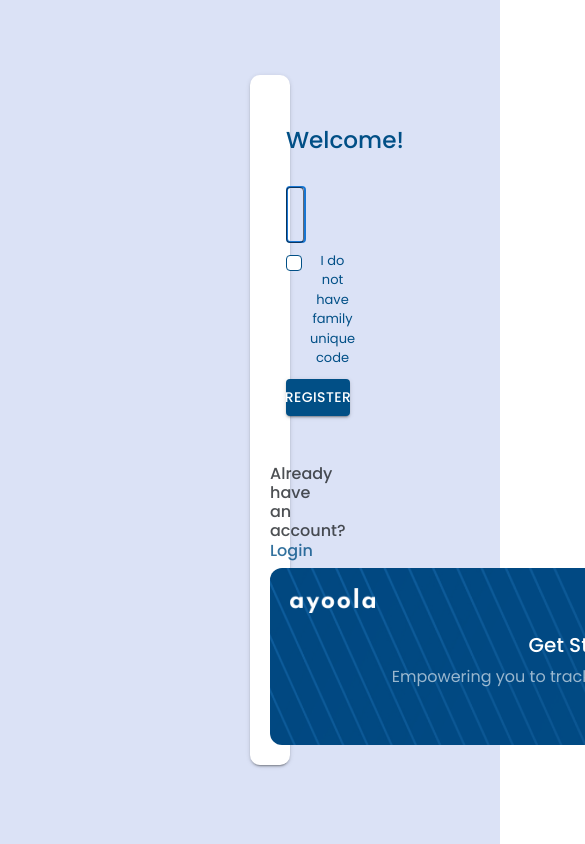
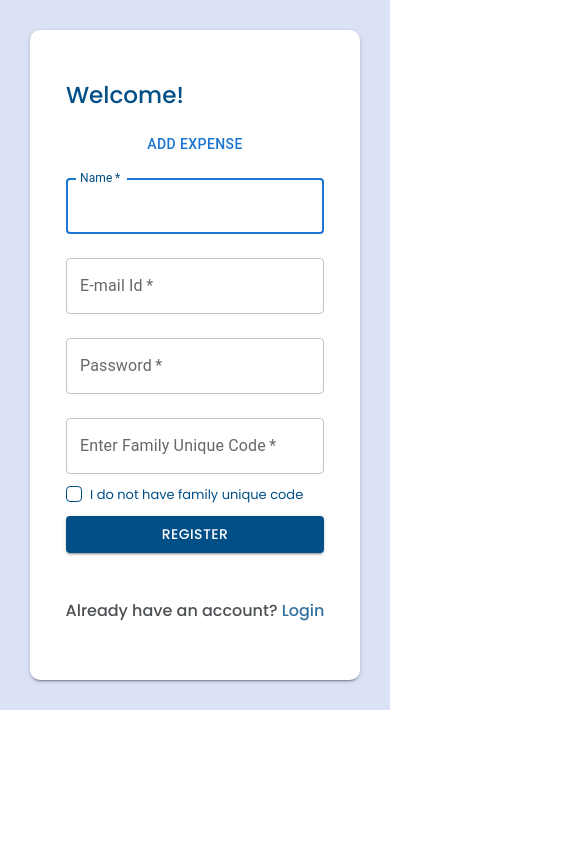
Before and after one commit to anumithasp/expense-tracker, a React (Create React App) app: page /signup in a window 390 px wide. Shown: the top 844 px of the page, 585 px wide, since content can reach past the window. Built offline with nearby package versions, Linux system fonts and the light colour scheme.

Commit message:
signup form validation

```diff
--- a/package.json
+++ b/package.json
@@ -11,6 +11,7 @@
     "@testing-library/jest-dom": "^5.17.0",
     "@testing-library/react": "^13.4.0",
     "@testing-library/user-event": "^13.5.0",
+    "axios": "^1.6.7",
     "bootstrap": "^5.3.3",
     "react": "^18.2.0",
     "react-bootstrap": "^2.10.1",
--- /dev/null
+++ b/src/components/AddExpenseModal/AddExpenseModal.jsx
@@ -0,0 +1,46 @@
+import React from 'react'
+import Box from '@mui/material/Box';
+import Button from '@mui/material/Button';
+import Typography from '@mui/material/Typography';
+import Modal from '@mui/material/Modal';
+
+const style = {
+  position: 'absolute',
+  top: '50%',
+  left: '50%',
+  transform: 'translate(-50%, -50%)',
+  width: 400,
+  bgcolor: 'background.paper',
+  border: '2px solid #000',
+  boxShadow: 24,
+  p: 4,
+};
+
+const AddExpenseModal = () => {
+    const [open, setOpen] = React.useState(false);
+    const handleOpen = () => setOpen(true);
+    const handleClose = () => setOpen(false);
+
+    return (
+      <div>
+        <Button onClick={handleOpen}>Add Expense</Button>
+        <Modal
+          open={open}
+          onClose={handleClose}
+          aria-labelledby="modal-modal-title"
+          aria-describedby="modal-modal-description"
+        >
+          <Box sx={style}>
+            <Typography id="modal-modal-title" variant="h6" component="h2">
+              Text in a modal
+            </Typography>
+            <Typography id="modal-modal-description" sx={{ mt: 2 }}>
+              Duis mollis, est non commodo luctus, nisi erat porttitor ligula.
+            </Typography>
+          </Box>
+        </Modal>
+      </div>
+    );
+}
+
+export default AddExpenseModal
--- /dev/null
+++ b/src/components/Dashboard/Dashboard.jsx
@@ -0,0 +1,12 @@
+import React from 'react'
+import LoginNav from '../LoginNav/LoginNav'
+
+const Dashboard = () => {
+  return (
+    <div>
+      <LoginNav />
+    </div>
+  )
+}
+
+export default Dashboard
--- /dev/null
+++ b/src/components/LoginNav/LoginNav.jsx
@@ -0,0 +1,12 @@
+import React from 'react';
+import AddExpenseModal from '../AddExpenseModal/AddExpenseModal';
+
+const LoginNav = () => {
+  return (
+    <div>
+      <AddExpenseModal />
+    </div>
+  )
+}
+
+export default LoginNav
--- a/src/components/SignUp/SignUp.css
+++ b/src/components/SignUp/SignUp.css
@@ -1,13 +1,20 @@
 .sign-up {
-    padding: 75px 250px;
+    padding: 30px 250px;
     background-color: #dbe2f6;
-    height: 100vh;
+    height: 100%;
     font-family: var(--exp-font-family);
+    display: flex;
+    justify-content: center;
+    align-items: center;
     .sign-up-wrapper {
+        height: 650px;
         padding: 20px;
         background-color: white;
         border-radius: 10px;
         box-shadow: 0px 3px 1px -2px rgba(0,0,0,0.2), 0px 2px 2px 0px rgba(0,0,0,0.14), 0px 1px 5px 0px rgba(0,0,0,0.12);
+        .wrapper-main {
+            height: 86vh;
+        }
         .checkbox {
             input {
                 border-color: var(--exp-primary-color);
@@ -17,8 +24,13 @@
                 color: var(--exp-primary-color);
             }
         }
-        .login{
-            h5{
+        .signup-button{
+            &:hover {
+                background-color: var(--exp-primary-color);
+            }
+        }
+        .login {
+            h5 {
                 opacity: 0.8;
                 font-size:medium;
             }
@@ -71,3 +83,27 @@
         }
     }
 }
+
+@media (max-width: 1024px) {
+    .sign-up-wrapper {
+        height: 600px;
+    }
+    .sign-up-img {
+        display: none !important;
+    }
+    .sign-up-input {
+        max-width: 100% !important;
+        flex-basis: 100% !important;
+    }
+}
+
+@media (max-width: 768px) {
+    .sign-up {
+        padding: 30px 100px;
+    }
+}
+@media (max-width: 426px) {
+    .sign-up {
+        padding: 30px 30px;
+    }
+}
--- a/src/components/SignUp/SignUp.jsx
+++ b/src/components/SignUp/SignUp.jsx
@@ -1,40 +1,150 @@
-import React, { useEffect, useState } from 'react';
+import React, { useState } from 'react';
 import './SignUp.css';
-import { Link } from 'react-router-dom';
-import { Box, Grid, Paper, TextField, Typography, Button, FormControlLabel } from '@mui/material';
+import { Box, Grid, TextField, Button, FormHelperText } from '@mui/material';
 import Form from 'react-bootstrap/Form'
-import { Copyright } from '@mui/icons-material';
+import { Copyright, ContentCopy } from '@mui/icons-material';
+import axios from 'axios';
+import Dashboard from '../Dashboard/Dashboard';
 
 const SignUp = () => {
-    const [name, setName] = useState('');
-    const [email, setEmail] = useState('');
-    const [password, setPassword] = useState('');
-    const [confirmPassword, setConfirmPassword] = useState('');
-    const [familyName, setFamilyName] = useState('');
-    const [agreeTerms, setAgreeTerms] = useState(false);
+    const [successMessage, setSuccessMessage] = useState("");
+    const [showCode, setShowCode] = useState(false);
+    const [isNameValid, setIsNameValid] = useState(true);
+    const [isEmailValid, setIsEmailValid] = useState(true);
+    const [isPasswordValid, setIsPasswordValid] = useState(true);
+    const [isUniqueCodeValid, setIsUniqueCodeValid] = useState(true);
+    const [isEmailFormatValid, setIsEmailFormatValid] = useState(true);
+    const [isPasswordLengthValid, setIsPasswordLengthValid] = useState(true);
+    const [isEmailExist, setIsEmailExist] = useState(false);
+
+    const[input, setInput] = new useState(
+      {
+        name: "",
+        email: "",
+        password: "",
+        uniqueCode: "",
+        checkedCode: false
+      }
+    )
+
+    const inputHandler= (event)=> {
+      setInput({...input,[event.target.name]:event.target.value});
+      if(event.target.name === "name") {
+        if(event.target.value === "") {
+          setIsNameValid(false);
+        } else {
+          setIsNameValid(true);
+        }
+      }
+      if(event.target.name === "email") {
+        if(event.target.value === "") {
+          setIsEmailValid(false);
+          setIsEmailFormatValid(false);
+        } else {
+          if(validateEmail(event.target.value)){
+            setIsEmailFormatValid(true);
+            axios.get("http://localhost:8080/emailExists?email=" + event.target.value).then(
+              (response) => {
+                if(response.data.code == "200") {
+                  setIsEmailExist(true);
+                  setIsEmailValid(false);
+                } else if (response.data.code == "404") {
+                  setIsEmailExist(false);
+                  setIsEmailValid(true);
+                } else {
+                  setIsEmailExist(false);
+                  setIsEmailValid(false);
+                }
+              }
+            );
+          } else {
+            setIsEmailValid(false);
+            setIsEmailFormatValid(false);
+          }
+        }
+      }
+      if(event.target.name === "password") {
+        if(event.target.value === "") {
+          setIsPasswordValid(false);
+        } else {
+          if((event.target.value.length) >= 8){
+            setIsPasswordValid(true);
+            setIsPasswordLengthValid(true);
+          } else {
+            setIsPasswordLengthValid(false);
+            setIsPasswordValid(false);
+          }
+        }
+      }
+      if(event.target.name === "uniqueCode") {
+        if(event.target.value === "") {
+          setIsUniqueCodeValid(false);
+        } else {
+          setIsUniqueCodeValid(true);
+        }
+      }
+    }
+
 
     const [showButton, setShowButton] = useState(false);
 
     const handleCheck = (e) => {
+      setInput({...input,[e.target.name]:e.target.checked});
+      setInput({...input,["uniqueCode"]:""});
       setShowButton((showButton) => e.target.checked);
+      setShowCode(false);
     }
 
     const handleRegister = (e) => {
+      console.log(input);
       e.preventDefault();
-      // Add your registration logic here
-      if (agreeTerms) {
-        // Perform registration
-        console.log('Registration successful');
-      } else {
-        alert('Please agree to the terms and conditions');
+      axios.post("http://localhost:8080/signup",input).then(
+        (response)=>{
+            console.log(response.data);
+          //  {"status":"success"}
+        }
+      )
+    };
+
+    const generateUniqueCode = () => {
+      let charset = "";
+      let newCode = "";
+      charset += "0123456789";
+      charset += "ABCDEFGHIJKLMNOPQRSTUVWXYZ";
+
+      for (let i = 0; i < 8; i++) {
+          newCode += charset.charAt(Math.floor(Math.random() * charset.length));
       }
+      setInput({...input,["uniqueCode"]:newCode});
+      setShowCode(true);
+  };
+
+    const copyToClipboard = () => {
+      navigator.clipboard.writeText(input.uniqueCode).then(
+        function(){
+          setSuccessMessage("Code copied to clipboard!");
+          setTimeout(() => setSuccessMessage(""), 2000);
+          // Hide message after 2 seconds
+        })
+      .catch(
+         function(err) {
+            console.log(err);
+      });
+    };
+
+    const validateEmail = (email) => {
+      return String(email)
+        .toLowerCase()
+        .match(
+          /^(([^<>()[\]\\.,;:\s@"]+(\.[^<>()[\]\\.,;:\s@"]+)*)|.(".+"))@((\[[0-9]{1,3}\.[0-9]{1,3}\.[0-9]{1,3}\.[0-9]{1,3}\])|(([a-zA-Z\-0-9]+\.)+[a-zA-Z]{2,}))$/
+        );
     };
 
     return (
       <div className='sign-up'>
         <div className='sign-up-wrapper'>
-        <Grid container component="main">
-        <Grid item xs={12} sm={8} md={6}>
+        <Grid container component="main" className='wrapper-main'>
+        <Grid className='sign-up-input' item xs={12} sm={8} md={6}>
           <Box
             sx={{
               my: 4,
@@ -46,7 +156,9 @@ const SignUp = () => {
           >
             <h3 style={{ textAlign: 'left', color: '#014f86'}}>Welcome!</h3>
             <Box component="form" noValidate sx={{ mt: 1 }}>
+              <Dashboard />
               <TextField className='signup-field'
+                error={!isNameValid}
                 margin="normal"
                 required
                 fullWidth
@@ -55,8 +167,11 @@ const SignUp = () => {
                 name="name"
                 autoComplete="name"
                 autoFocus
+                value = {input.name}
+                onChange={inputHandler}
               />
               <TextField
+                error={!isEmailValid}
                 margin="normal"
                 required
                 fullWidth
@@ -64,8 +179,13 @@ const SignUp = () => {
                 label="E-mail Id"
                 id="email"
                 autoComplete="email"
+                value = {input.email}
+                onChange={inputHandler}
+                helperText = {isEmailFormatValid ? (isEmailExist ? "Email already exists." : "") : "Please enter a valid email-id."}
               />
               <TextField
+                error={!isPasswordValid}
+                type='password'
                 margin="normal"
                 required
                 fullWidth
@@ -73,8 +193,12 @@ const SignUp = () => {
                 label="Password"
                 id="password"
                 autoComplete="password"
+                value = {input.password}
+                onChange={inputHandler}
+                helperText = {isPasswordLengthValid ? "" : "Password must have atleast 8 characters."}
               />
               {!showButton && <TextField
+                error={!isUniqueCodeValid}
                 margin="normal"
                 required
                 fullWidth
@@ -83,33 +207,46 @@ const SignUp = () => {
                 id="uniqueCode"
                 type='text'
                 autoComplete="uniqueCode"
+                value = {input.uniqueCode}
+                onChange={inputHandler}
               />}
-              {!showButton && <div className="input-group">
+              {showButton && !showCode && <Button className='code-button'
+                type="button"
+                fullWidth
+                variant="contained"
+                sx={{ mt: 1, mb: 2, backgroundColor: "#014f86", fontFamily: "Poppins"}}
+                onClick={generateUniqueCode}
+              >
+                Generate your Unique Family Code
+              </Button>}
+              {showCode && <Button
+                type="button"
+                fullWidth
+                variant="outlined"
+                sx={{ mt: 1, mb: 2, color: "#014f86", fontFamily: "Poppins"}}
+                onClick={copyToClipboard}
+                endIcon={<ContentCopy />}
+              >
+                {input.uniqueCode}
+              </Button>}
+              {showCode && <FormHelperText>Click to copy and share the code with family members when they sign-up.</FormHelperText>}
+              {successMessage && (
+                <p style={{
+                        color: "green",
+                        textAlign: "center",
+                    }}>
+                    {successMessage}
+                </p>
+              )}
+              <div className="input-group">
                   <Form.Check className='checkbox'
+                    name='checkedCode'
                     type={'checkbox'}
                     id={`default-checkbox`}
                     label={`I do not have family unique code`}
                     onClick={handleCheck}
                   />
-              </div>}
-              {showButton && <TextField
-                margin="normal"
-                required
-                fullWidth
-                name="familyName"
-                label="Family Name"
-                id="familyName"
-                type='text'
-                autoComplete="familyName"
-              /> }
-              {showButton && <Button className='code-button'
-                type="button"
-                fullWidth
-                variant="contained"
-                sx={{ mt: 1, mb: 2, backgroundColor: "#014f86", fontFamily: "Poppins"}}
-              >
-                Generate your Unique Family Code
-              </Button>}
+              </div>
               <Button className='signup-button'
                 type="submit"
                 fullWidth
@@ -125,7 +262,7 @@ const SignUp = () => {
               <h5>Already have an account? <a href="/login">Login</a></h5>
           </div>
         </Grid>
-        <Grid
+        <Grid className='sign-up-img'
           item
           xs={false}
           sm={4}
```
Also changed, not shown: 1 other file (tests, documents, lock files or other folders).
